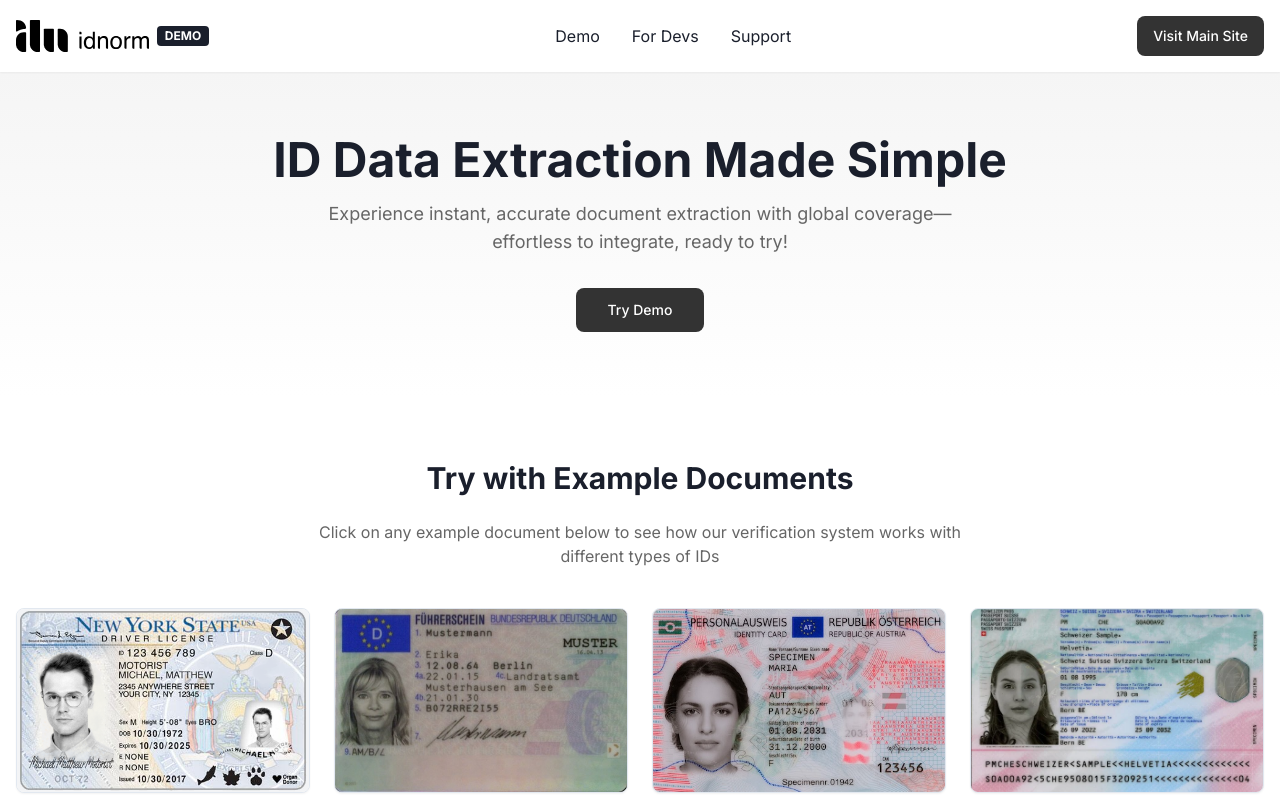
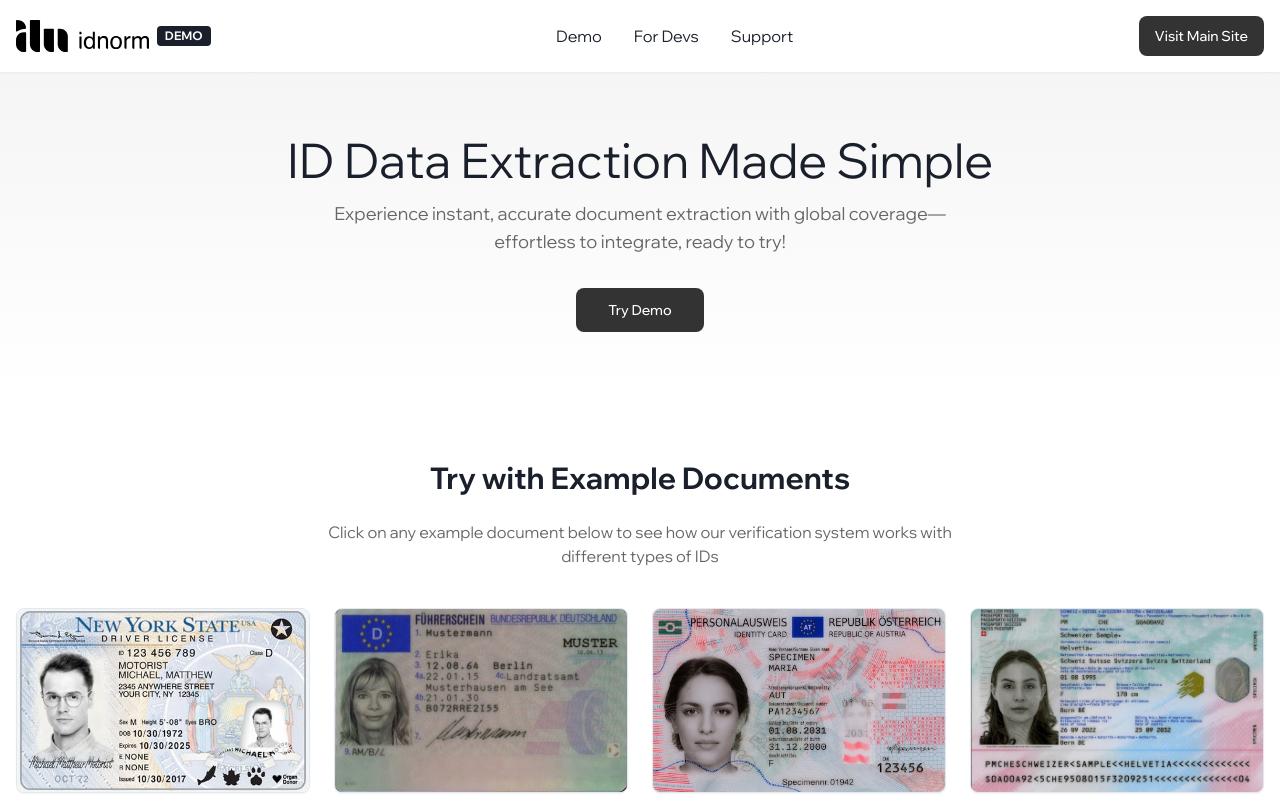
Before and after one commit to cambboyle/demoSiteIDNORM, a React (Vite) app: page / in a window 1280 px wide. Shown: the top 800 px of the page. Built offline with nearby package versions, Linux system fonts and the light colour scheme.

Commit message:
feat: replace Inter font with Wix MadeFor Display to match regular site for consistency

```diff
--- a/src/components/ui/alert-dialog.tsx
+++ b/src/components/ui/alert-dialog.tsx
@@ -77,7 +77,7 @@
 >(({ className, ...props }, ref) => (
   <AlertDialogPrimitive.Title
     ref={ref}
-    className={cn("text-lg font-semibold", className)}
+    className={cn("text-lg font-light", className)}
     {...props}
   />
 ));
--- a/src/components/ui/alert.tsx
+++ b/src/components/ui/alert.tsx
@@ -38,7 +38,7 @@
 >(({ className, ...props }, ref) => (
   <h5
     ref={ref}
-    className={cn("mb-1 font-medium leading-none tracking-tight", className)}
+    className={cn("mb-1 font-light leading-none tracking-tight", className)}
     {...props}
   />
 ))
--- a/src/components/ui/breadcrumb.tsx
+++ b/src/components/ui/breadcrumb.tsx
@@ -66,7 +66,7 @@
     role="link"
     aria-disabled="true"
     aria-current="page"
-    className={cn("font-normal text-foreground", className)}
+    className={cn("font-light text-foreground", className)}
     {...props}
   />
 ))
--- a/src/components/ui/card.tsx
+++ b/src/components/ui/card.tsx
@@ -1,4 +1,3 @@
-
 import * as React from "react"
 
 import { cn } from "@/lib/utils"
@@ -37,7 +36,7 @@
   <h3
     ref={ref}
     className={cn(
-      "text-2xl font-semibold leading-none tracking-tight",
+      "text-2xl font-light leading-none tracking-tight",
       className
     )}
     {...props}
--- a/src/components/ui/drawer.tsx
+++ b/src/components/ui/drawer.tsx
@@ -82,7 +82,7 @@
   <DrawerPrimitive.Title
     ref={ref}
     className={cn(
-      "text-lg font-semibold leading-none tracking-tight",
+      "text-lg font-light leading-none tracking-tight",
       className
     )}
     {...props}
--- a/src/index.css
+++ b/src/index.css
@@ -1,4 +1,4 @@
-@import url("https://fonts.googleapis.com/css2?family=Inter:wght@400;500;600;700&display=swap");
+@import url("https://fonts.googleapis.com/css2?family=Wix+Madefor+Display:wght@400;500;600;700&display=swap");
 
 @tailwind base;
 @tailwind components;
@@ -87,7 +87,7 @@
   html,
   body,
   * {
-    font-family: "Inter", sans-serif !important;
+    font-family: "Wix Madefor Display", "Helvetica Neue", Arial, sans-serif !important;
   }
 }
 
--- a/src/pages/Index.tsx
+++ b/src/pages/Index.tsx
@@ -144,7 +144,7 @@
         {/* Hero Section introduces the app */}
         <section className="bg-gradient-to-b from-idnorm-neutral to-white py-16">
           <div className="container mx-auto px-4 text-center">
-            <h1 className="text-4xl md:text-5xl font-bold text-idnorm-primary mb-4">
+            <h1 className="text-3xl md:text-5xl font-light text-idnorm-primary mb-4">
               ID Data Extraction Made Simple
             </h1>
             <p className="text-idnorm-lightText max-w-2xl mx-auto mb-8 text-lg">
```
